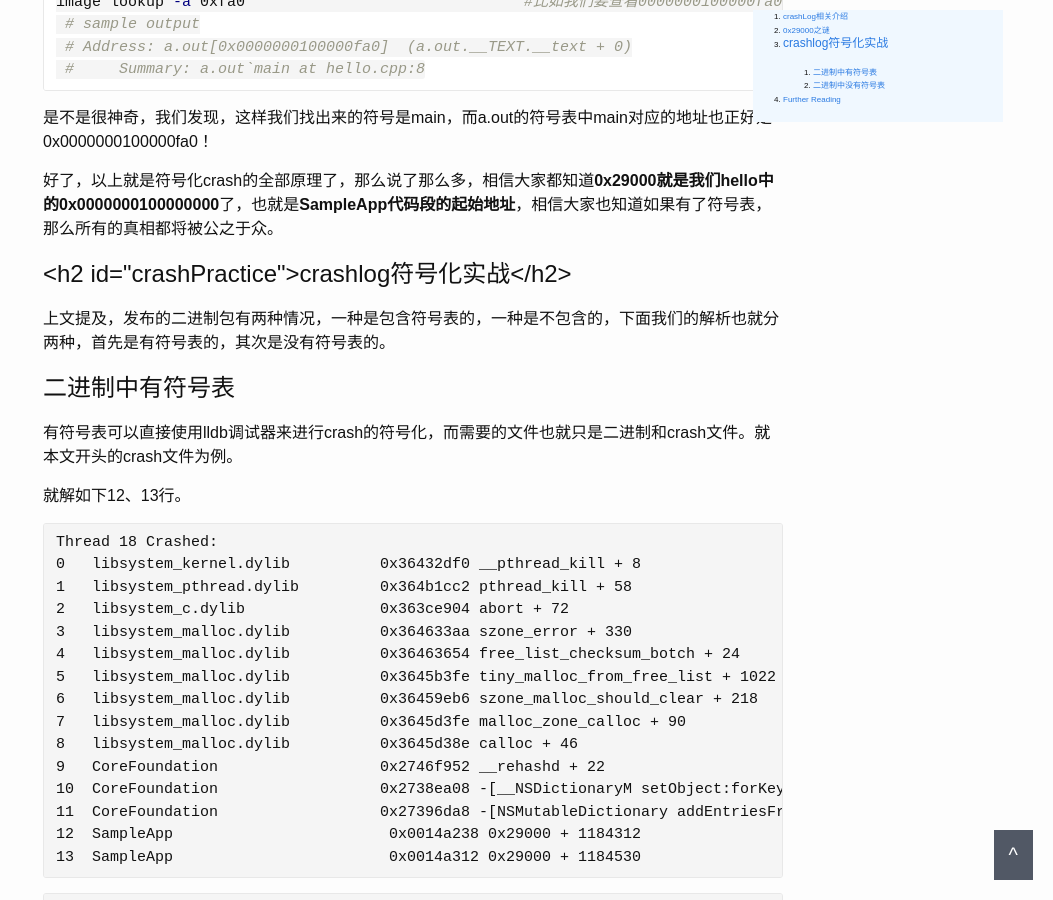
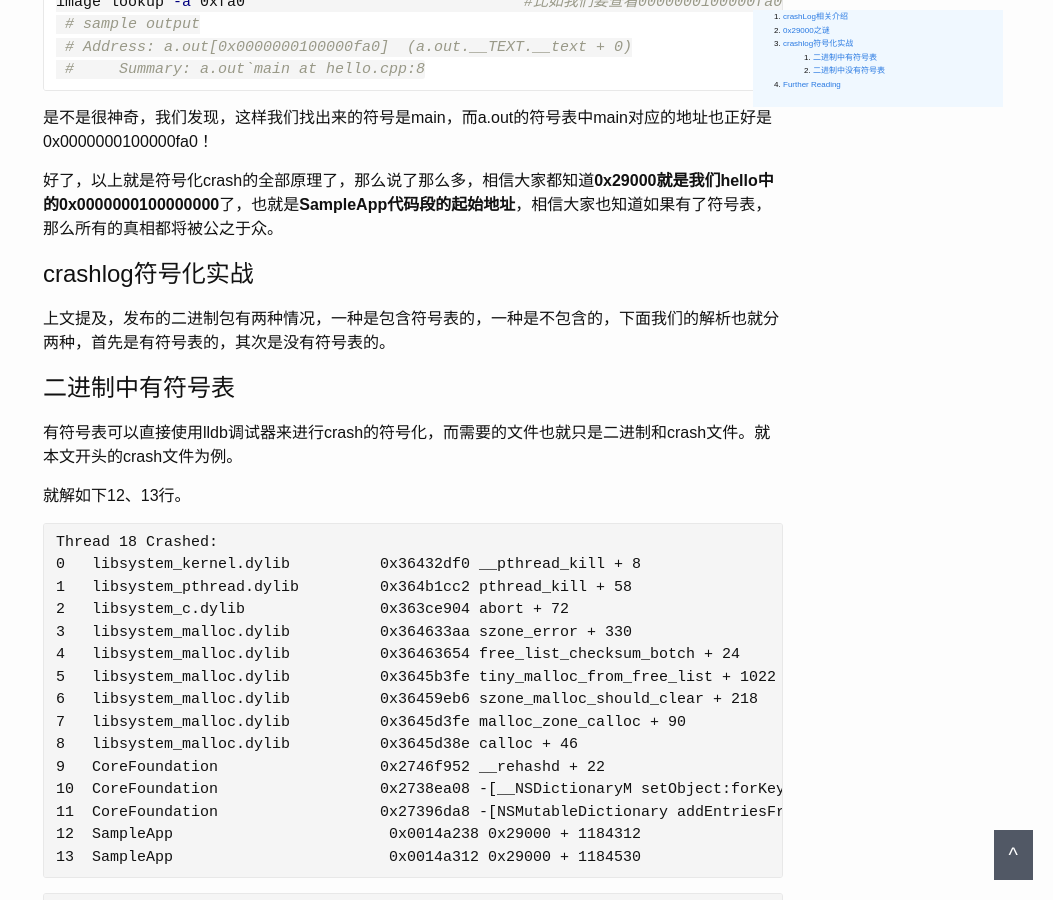
Before and after one commit to rookie-nerd/rookie-nerd.github.io, a Jekyll site: the page built from _posts/2015-11-28-iOS-crash符号化.markdown, in a window 1280 px wide and 900 px high, scrolled down 5534 px. Shown: the whole window, without its empty margins (227-1280 px from the left). Built offline with Jekyll 4.4.1, drawn with Linux system fonts in a browser that asks for light colours.

Commit message:
D:[update]

```diff
--- a/_posts/2015-11-28-iOS-crash符号化.markdown
+++ b/_posts/2015-11-28-iOS-crash符号化.markdown
@@ -8,7 +8,7 @@ categories: ios
 iOS crash符号化。
 
 # crashLog相关介绍
-正急需解crash的小伙伴可以直接跳到章节[crashlog符号化实战](#crashPractice)。
+正急需解crash的小伙伴可以直接跳到章节[crashlog符号化实战](#crashlog符号化实战)。
 
 作为iOS开发工程师，不遇到crash是不可能，而造成crash的原因又是多种多样，包括但不限于读写错误地址，执行非法指令，越权访问等等。一般系统在crash的会记录crash时的线程栈，方便开发者查明crash的原因。
 
@@ -245,7 +245,7 @@ image lookup -a 0xfa0                               #比如我们要查看000000
 
 好了，以上就是符号化crash的全部原理了，那么说了那么多，相信大家都知道**0x29000就是我们hello中的0x0000000100000000**了，也就是**SampleApp代码段的起始地址**，相信大家也知道如果有了符号表，那么所有的真相都将被公之于众。
 
-# <h2 id="crashPractice">crashlog符号化实战</h2>
+# crashlog符号化实战
 上文提及，发布的二进制包有两种情况，一种是包含符号表的，一种是不包含的，下面我们的解析也就分两种，首先是有符号表的，其次是没有符号表的。
 
 ## 二进制中有符号表
```
